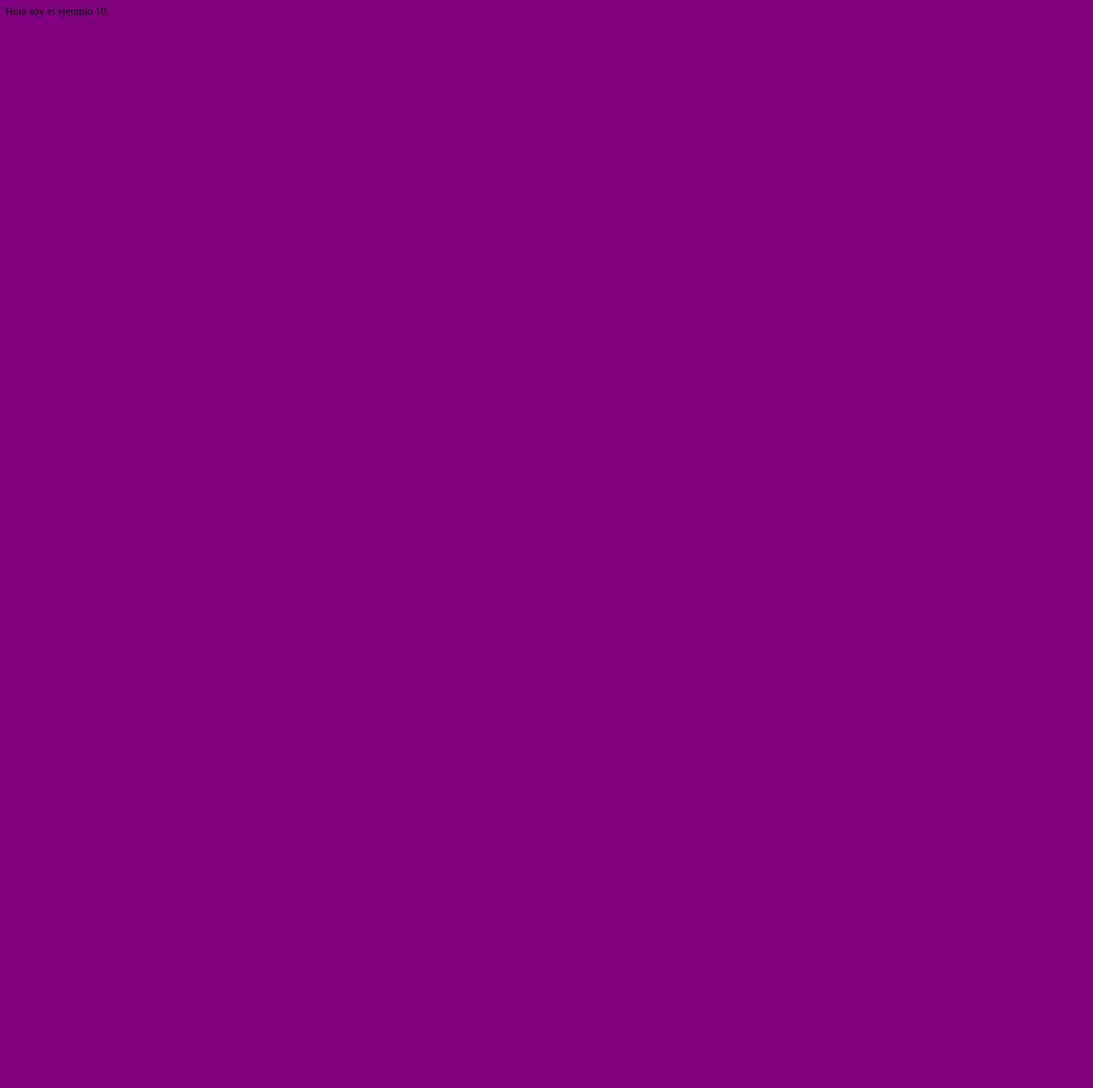
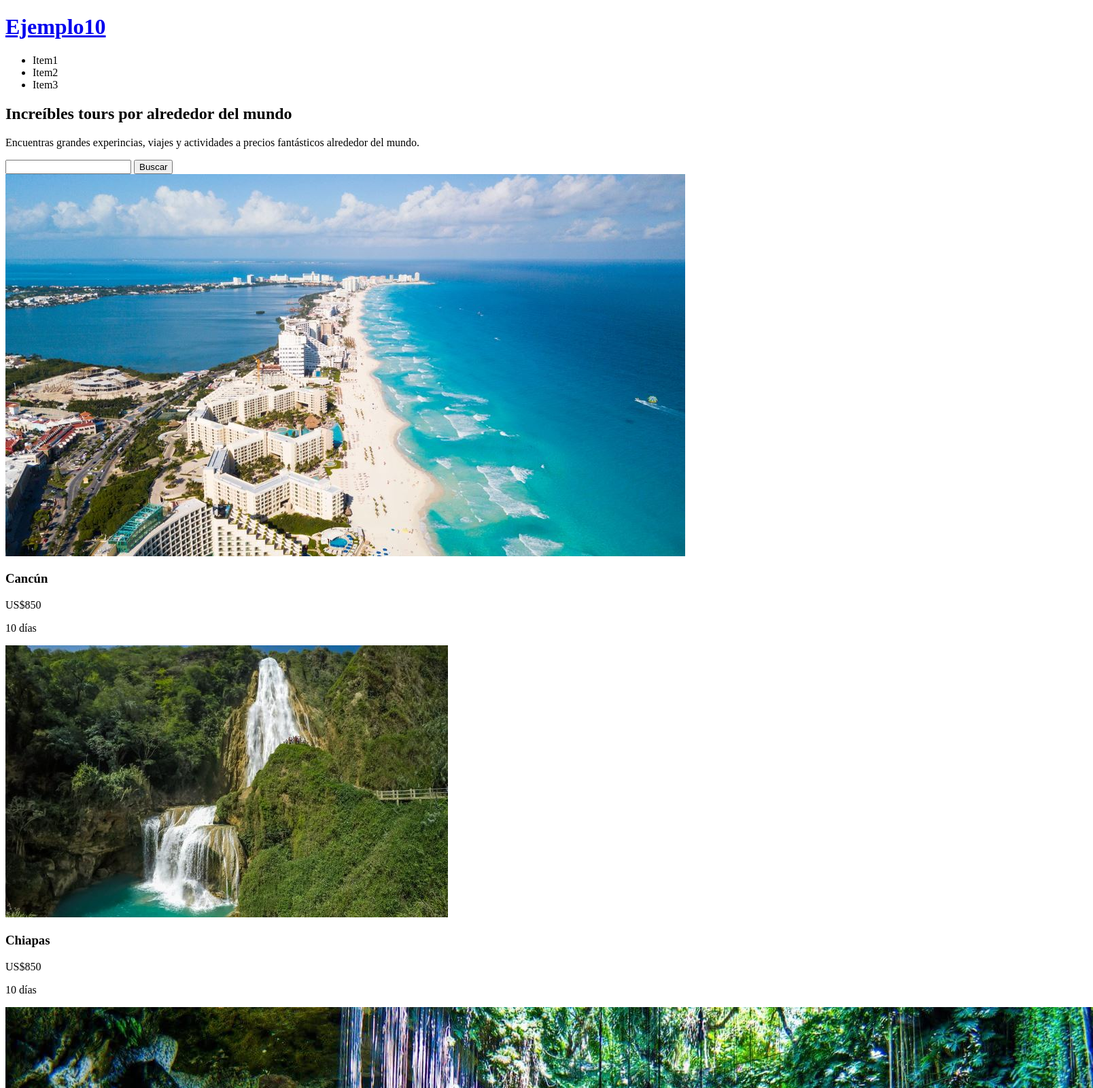
Before and after one commit to virita21/ejemplo10, a plain HTML site: page index.html in a window 1280 px wide. Shown: the top 1600 px of the page at 68% size, 1608 px wide, since content can reach past the window. Before the commit the page ends 800 px from the top, so only its background shows below. Drawn offline with Linux system fonts and the light colour scheme.

Commit message:
htmls trazados

```diff
--- a/index.css
+++ b/index.css
@@ -1,3 +1,3 @@
 body {
-    background-color: purple;
+    background-color: white;
 }
--- a/index.html
+++ b/index.html
@@ -1,5 +1,6 @@
 <!DOCTYPE html>
 <html lang="en">
+
 <head>
     <meta charset="UTF-8">
     <meta name="viewport" content="width=device-width, initial-scale=1.0">
@@ -7,7 +8,58 @@
     <link rel="stylesheet" href="./index.css">
     <title>Ejemplo10</title>
 </head>
+
 <body>
-    Hola soy el ejemplo 10.
+    <header>
+
+        <h1>
+           <a href="./index.html">
+            Ejemplo10</h1>
+        </a>
+
+        <ul>
+            <li>Item1</li>
+            <li>Item2</li>
+            <li>Item3</li>
+        </ul>
+    </header>
+    <section id="Busqueda">
+        <h2>Increíbles tours por alrededor del mundo</h2>
+        <p>Encuentras grandes experincias, viajes y actividades a precios fantásticos alrededor del mundo.</p>
+        <input type="text">
+        <button>Buscar</button>
+    </section>
+
+    <section id="Lista Tours">
+        <article>
+            <a href="./cancun.html">
+            <img src="./img/cancun.jpg" alt="">
+        </a>
+            <h3>Cancún</h3>
+            <p>US$850</p>
+            <p>10 días</p>
+        </article>
+        <article>
+            <a href="./chiapas.html">
+                <img src="./img/chiapas.jpg" alt="">
+            </a>
+                <h3>Chiapas</h3>
+                <p>US$850</p>
+                <p>10 días</p>
+        </article>
+        <article>
+            <a href="./yucatan.html">
+                <img src="./img/yucatan.jpg" alt="">
+            </a>
+                <h3>Yucatán</h3>
+                <p>US$850</p>
+                <p>10 días</p>
+        </article>
+    </section>
+
+    <footer>
+        <p>Todos los derechos reservados</p>
+    </footer>
 </body>
+
 </html>
```
Also changed, not shown: chiapas.html (added, +29 -0 lines), img/cancun.html (added, +29 -0 lines), yucatan.html (added, +29 -0 lines), img/cancun.jpg (added), img/chiapas.jpg (added), img/yucatan.jpg (added).
